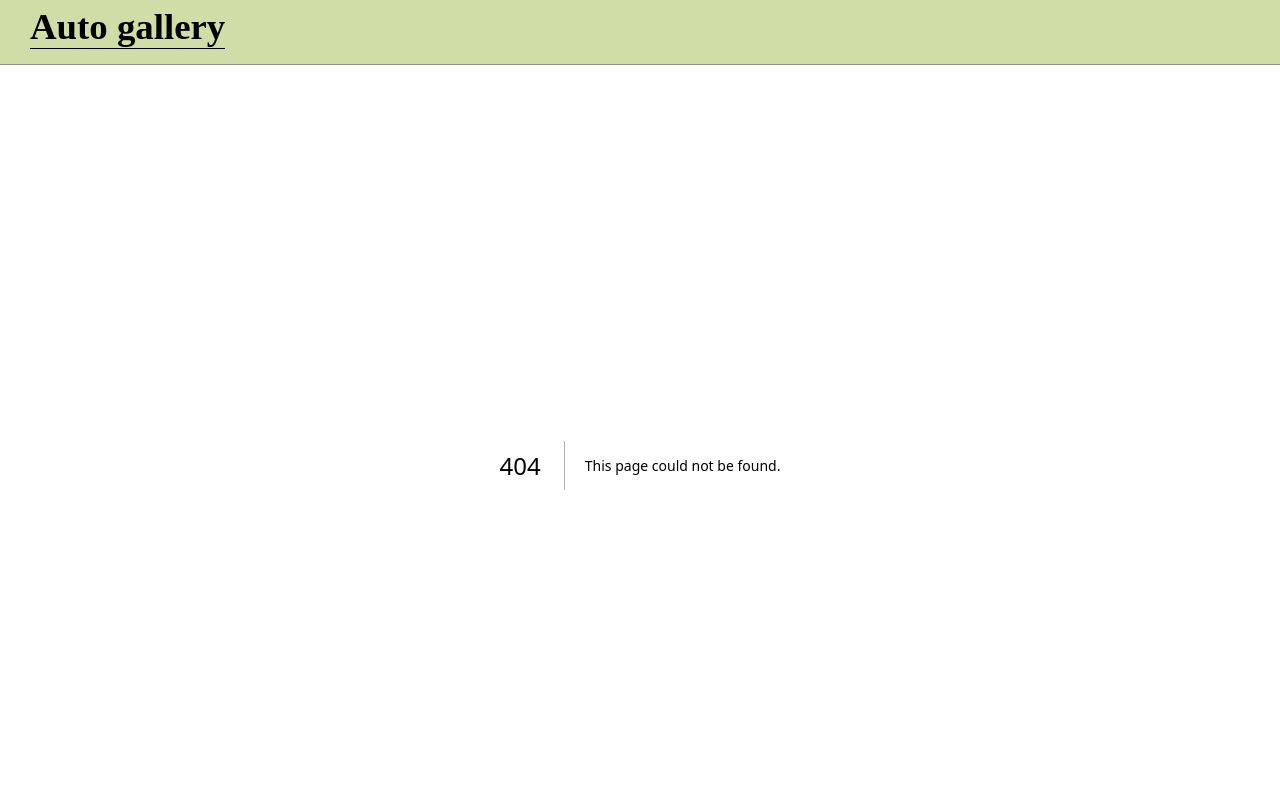
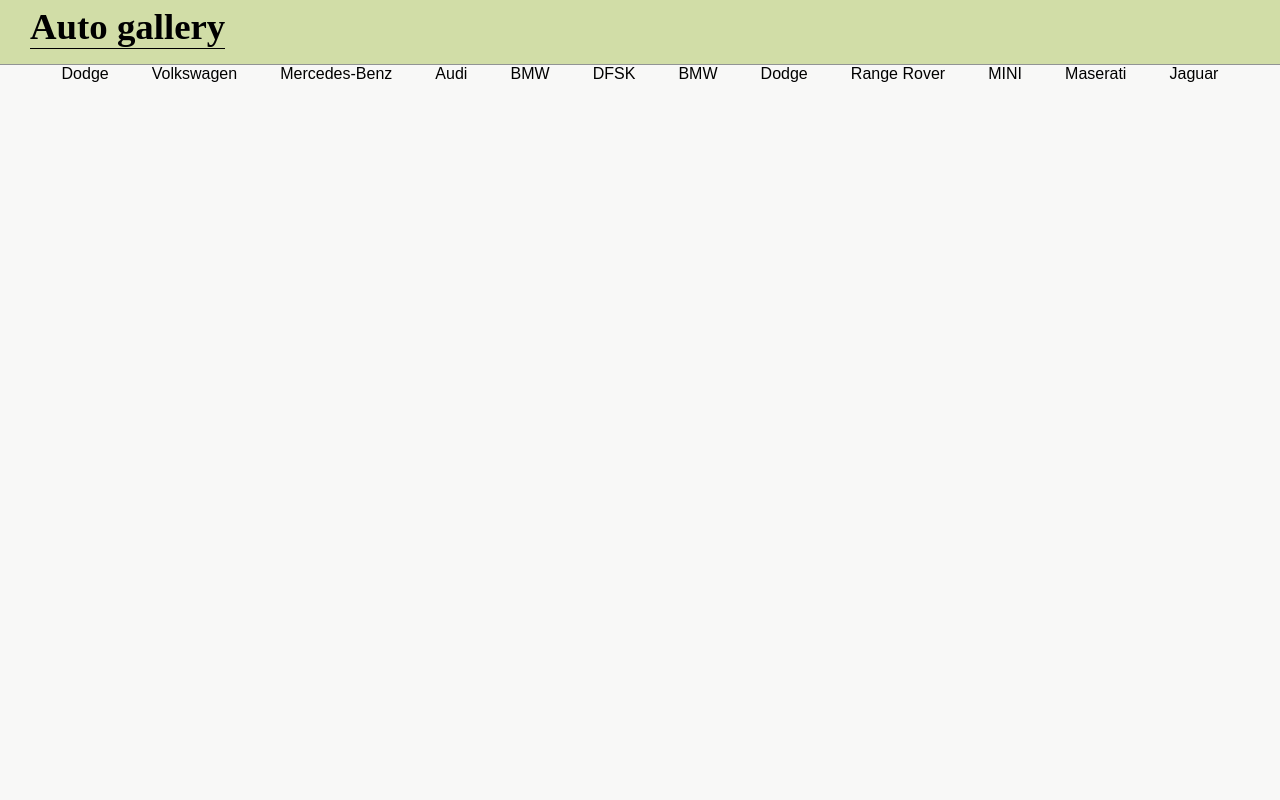
Before and after one commit to suriya-work/news-cars, a Next.js app: page /cars in a window 1280 px wide. Before the commit this address had no page. Shown: the top 800 px of the page. Built offline with nearby package versions, Linux system fonts and the light colour scheme.

Commit message:
create index cars

```diff
--- /dev/null
+++ b/pages/cars/index.js
@@ -0,0 +1,12 @@
+import carsData from "@/data/carsData";
+import CarsPage from "@/components/templates/CarsPage";
+const Detailes = () => {
+    return (
+        <div>
+           <CarsPage data={carsData}/>
+        </div>
+
+    );
+};
+
+export default Detailes;
```
